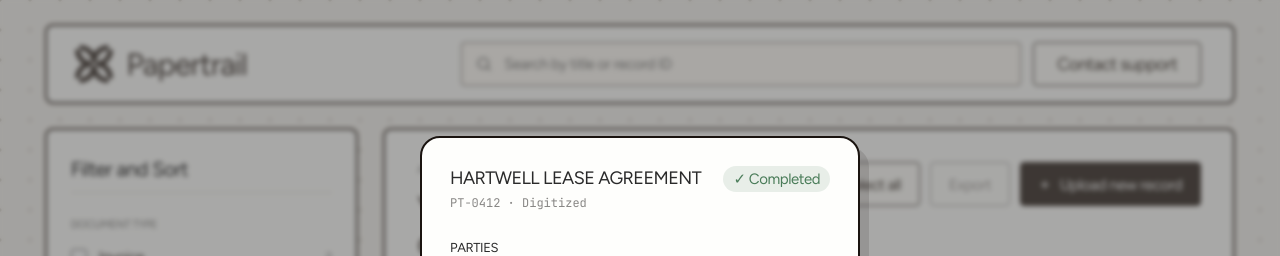
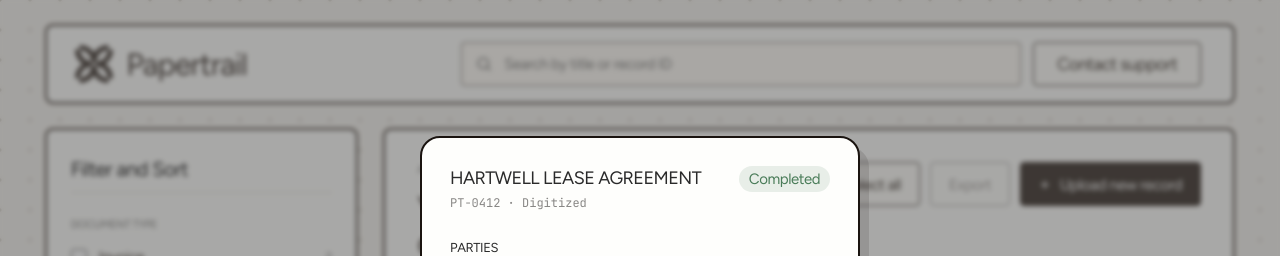
Before and after one commit to andrewmaa/papertrail, a React (Vite) app: page /dashboard in a window 1280 px wide. Both pictures are taken after a click on the button 541 px from the left and 584 px from the top of the page. Shown: the top 256 px of the page. Built offline with nearby package versions, Linux system fonts and the light colour scheme.

Commit message:
Remove check mark from Completed label in document viewer

```diff
--- a/src/components/DocumentViewer/DocumentViewer.tsx
+++ b/src/components/DocumentViewer/DocumentViewer.tsx
@@ -140,7 +140,6 @@ export default function DocumentViewer({ record, onClose }: DocumentViewerProps)
               </p>
             </div>
             <span className={`${styles.completion} ${styles[tone]}`}>
-              {record.completionLabel === "Completed" ? "✓ " : ""}
               {record.completionLabel}
             </span>
           </header>
```
